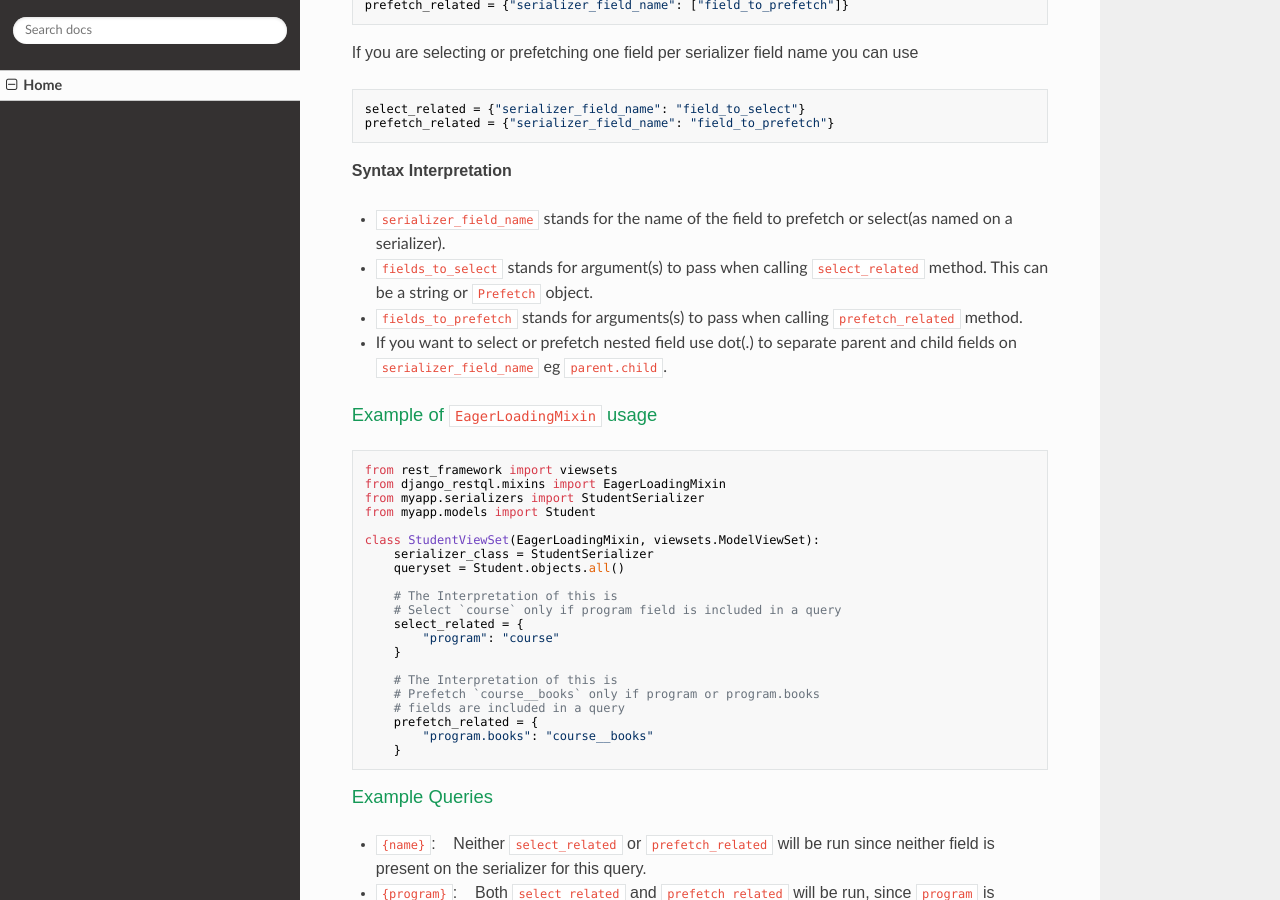
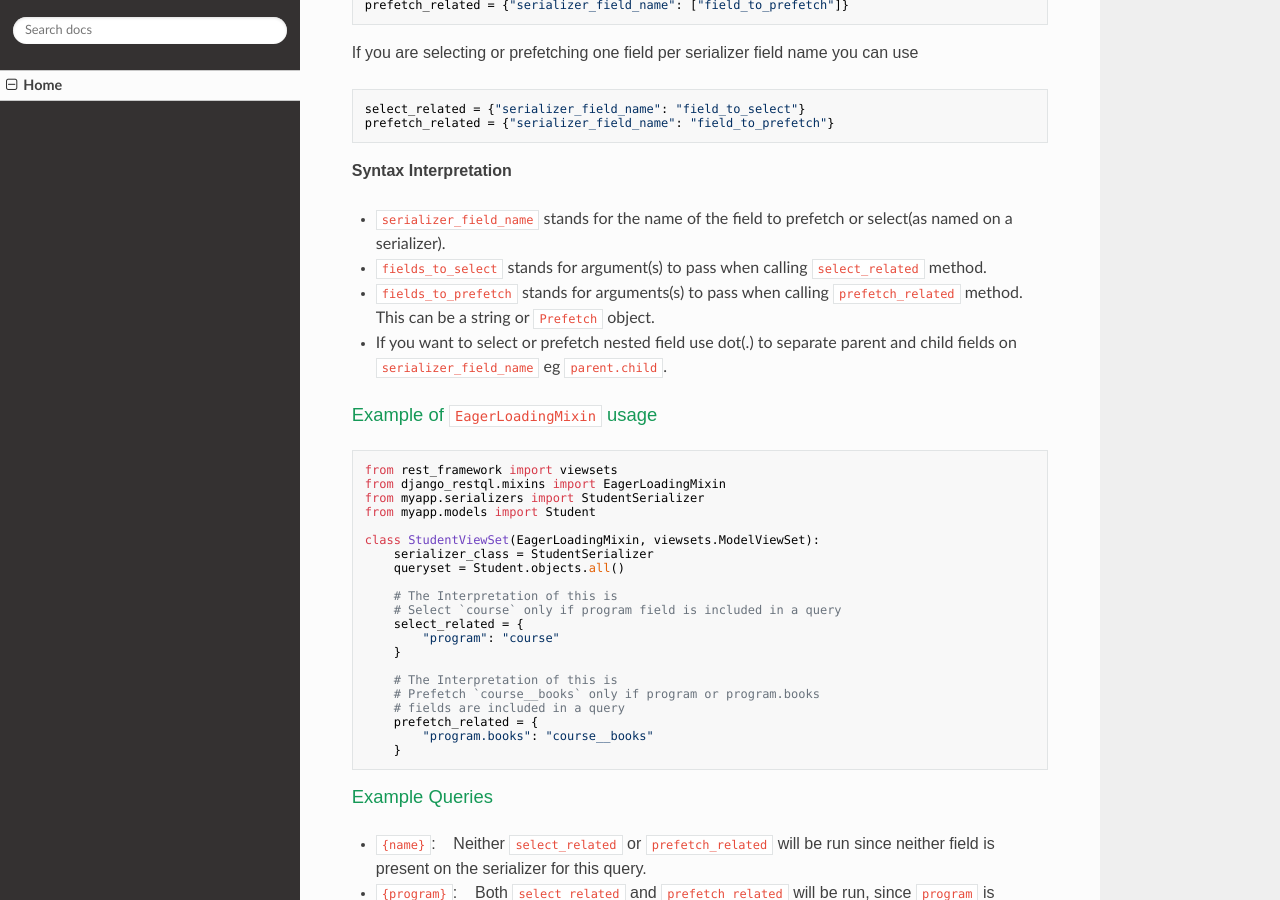
Before and after one commit to yezyilomo/django-restql, an MkDocs documentation site: the page built from docs/index.md, in a window 1280 px wide and 900 px high, scrolled down 10478 px. Built offline with MkDocs 1.6.1, drawn with Linux system fonts in a browser that asks for light colours; nearby versions of some CDN libraries.

Commit message:
:memo: Update docs.

```diff
--- a/docs/index.md
+++ b/docs/index.md
@@ -533,8 +533,8 @@ prefetch_related = {"serializer_field_name": "field_to_prefetch"}
 **Syntax Interpretation**
 
 * `serializer_field_name` stands for the name of the field to prefetch or select(as named on a serializer).
-* `fields_to_select` stands for argument(s) to pass when calling `select_related` method. This can be a string or `Prefetch` object.
-* `fields_to_prefetch` stands for arguments(s) to pass when calling `prefetch_related` method.
+* `fields_to_select` stands for argument(s) to pass when calling `select_related` method.
+* `fields_to_prefetch` stands for arguments(s) to pass when calling `prefetch_related` method. This can be a string or `Prefetch` object.
 * If you want to select or prefetch nested field use dot(.) to separate parent and child fields on `serializer_field_name` eg `parent.child`.
 
 
```
